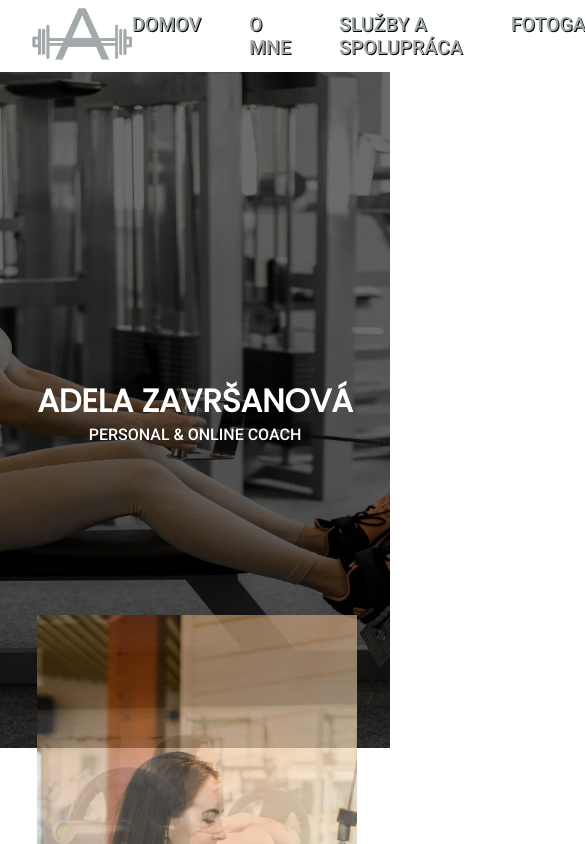
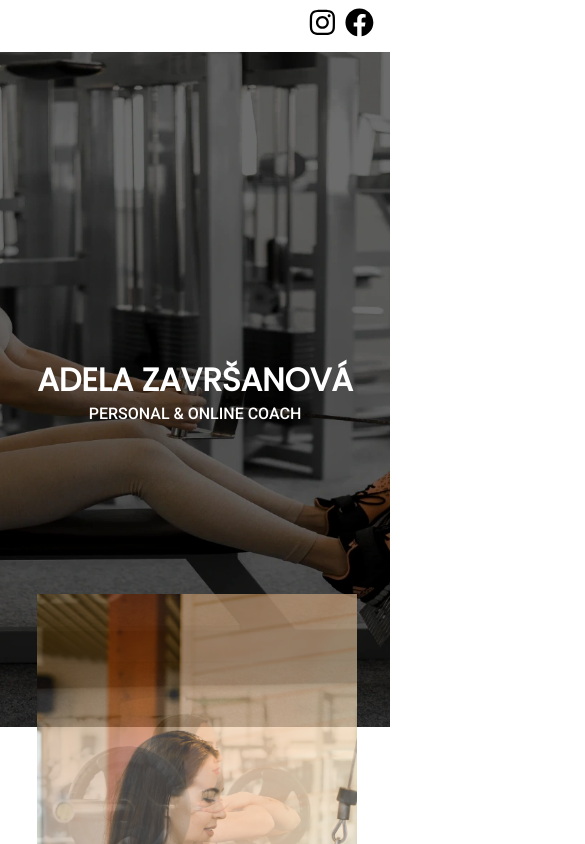
Before and after one commit to Stanislav453/gym-website, a React (Create React App) app: page / in a window 390 px wide. Shown: the top 844 px of the page, 585 px wide, since content can reach past the window. Built offline with nearby package versions, Linux system fonts and the light colour scheme.

Commit message:
add @media 1235px

```diff
--- a/src/component/Navigation/Navigation.scss
+++ b/src/component/Navigation/Navigation.scss
@@ -1,16 +1,24 @@
 @import "../../variables";
 
 .navigation {
+  position: relative;
   display: flex;
   align-items: center;
   justify-content: space-between;
+  align-items: center;
   width: 100%;
   height: auto;
   padding: 0.5em 2em;
   background-color: $other-background-color;
 }
 
+.mobile-menu {
+  display: none;
+}
+
 .navigation-logo-box {
+  display: flex;
+  gap: .3em;
   flex: 1;
 }
 
@@ -58,7 +66,7 @@
 }
 
 .navigation-ul-icon-a {
-  font-size: clamp(1em, 3vw, 1.8em);
+  font-size: 1.8em;
   color: $font-color;
   transition: color 0.3s ease-in-out;
 
@@ -67,3 +75,52 @@
     transition: color 0.3s ease-in-out;
   }
 }
+
+// max-width: 1235px
+@media (max-width: 77.1875em) {
+  .navigation {
+     padding: 0.5em 1em;
+  }
+
+  .navigation-logo-box-img {
+    display: none;
+  }
+  .mobile-menu {
+    display: block;
+    font-size: 3.6em;
+    color: $block-color;
+
+    &:hover {
+      color: $font-color;
+    }
+  }
+  .navigation-ul {
+    position: absolute;
+    top: -650px;
+    left: 0;
+    z-index: 100;
+    flex-direction: column;
+    gap: 0.3em;
+    width: 100%;
+    background-color: $other-background-color;
+    transition: top .5s ease-in-out;
+  }
+
+  .navigation-li {
+    display: flex;
+    flex-grow: 1;
+    width: 100%;
+  }
+
+  .navigation-a {
+    width: 100%;
+    padding: .8em 0;
+    text-align: center;
+    border-bottom: 1px solid #000;
+  }
+}
+
+.navigation-ul-show {
+  top: 75px;
+   transition: top .5s ease-in-out;
+}
```
